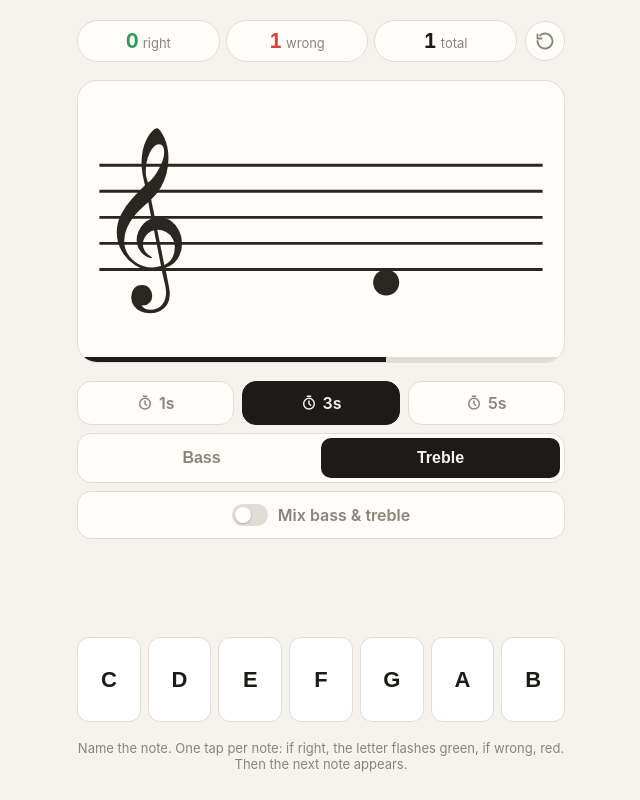
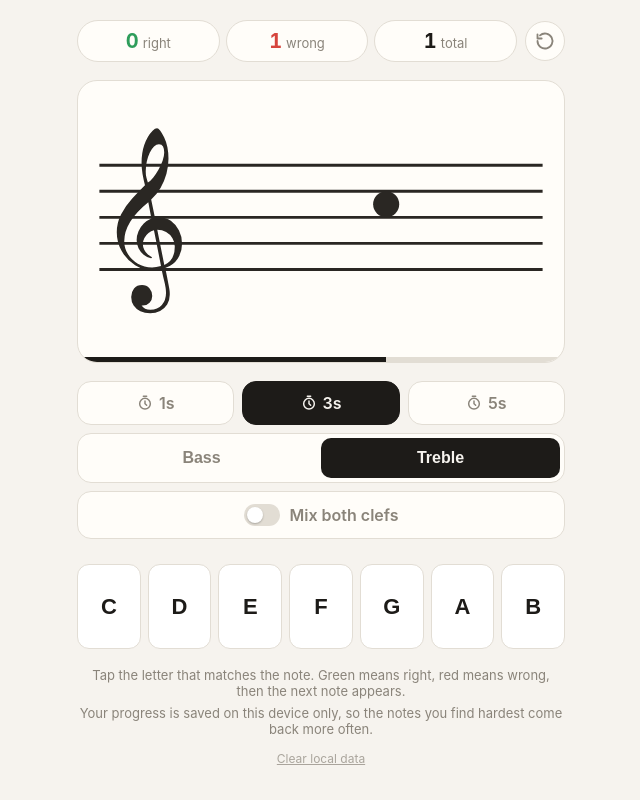
Before and after one commit to brtldcrs/note-practice, a plain HTML site: page index.html in a window 1280 px wide. Shown: the whole page, without its empty margins (319-959 px from the left). Drawn offline with Linux system fonts and the light colour scheme.

Commit message:
Add files via upload

```diff
--- a/index.html
+++ b/index.html
@@ -98,6 +98,10 @@
   .keys button.ok{background:var(--green); border-color:var(--green); color:#fff}
   .keys button.bad{background:var(--red); border-color:var(--red); color:#fff}
   .hint{text-align:center; color:var(--muted); font-size:13px; margin:0}
+  .hint2{display:block; margin-top:6px}
+  .forget{display:block; margin:-10px auto 0; background:none; border:none; padding:6px 10px;
+    color:var(--muted); opacity:.7; font-size:12px; text-decoration:underline; cursor:pointer; font-family:inherit}
+  .forget.armed{color:var(--red); opacity:1}
 </style>
 </head>
 <body>
@@ -130,7 +134,7 @@
 
 
   <div class="clefs">
-    <div class="timer" id="timer" aria-label="Time per note (tap again to switch off)">
+    <div class="timer" id="timer" aria-label="Time per note: tap the selected one again to turn the timer off">
       <button data-s="1"><svg viewBox="0 0 24 24" width="16" height="16" fill="none" stroke="currentColor" stroke-width="2.2" stroke-linecap="round"><circle cx="12" cy="13" r="8"/><path d="M12 9v4l2.5 2.5M9.5 2h5"/></svg>1s</button>
       <button data-s="3"><svg viewBox="0 0 24 24" width="16" height="16" fill="none" stroke="currentColor" stroke-width="2.2" stroke-linecap="round"><circle cx="12" cy="13" r="8"/><path d="M12 9v4l2.5 2.5M9.5 2h5"/></svg>3s</button>
       <button data-s="5"><svg viewBox="0 0 24 24" width="16" height="16" fill="none" stroke="currentColor" stroke-width="2.2" stroke-linecap="round"><circle cx="12" cy="13" r="8"/><path d="M12 9v4l2.5 2.5M9.5 2h5"/></svg>5s</button>
@@ -140,11 +144,12 @@
       <button class="b" data-clef="bass">Bass</button>
       <button class="t" data-clef="treble">Treble</button>
     </div>
-    <button class="mix" id="mix" aria-pressed="false"><span class="tg"></span>Mix bass &amp; treble</button>
+    <button class="mix" id="mix" aria-pressed="false"><span class="tg"></span>Mix both clefs</button>
   </div>
 
   <div class="keys" id="keys"></div>
-  <p class="hint">Name the note. One tap per note: if right, the letter flashes green, if wrong, red. Then the next note appears.</p>
+  <p class="hint">Tap the letter that matches the note. Green means right, red means wrong, then the next note appears.<span class="hint2">Your progress is saved on this device only, so the notes you find hardest come back more often.</span></p>
+  <button class="forget" id="forget">Clear local data</button>
 </main>
 
 <script>
@@ -206,19 +211,52 @@
     newNote();
   }
 
+  // ---- learning: every note (clef + position) has a weight; harder notes get picked more often ----
+  // Stored on the device, so it keeps learning across sessions. Weight 1 = normal.
+  let weights = store.get('weights', {});
+  if (typeof weights !== 'object' || weights === null) weights = {};
+  const W_MIN = 0.3, W_MAX = 8;
+  const wOf = (c, nd) => (typeof weights[c+':'+nd] === 'number' ? weights[c+':'+nd] : 1);
+
+  function learn(result, ms){
+    // everything drifts slowly back toward normal, so old mistakes fade and easy notes still return
+    for (const k in weights){
+      weights[k] = 1 + (weights[k] - 1) * 0.98;
+      if (Math.abs(weights[k] - 1) < 0.02) delete weights[k];
+    }
+    const key = clef + ':' + d;
+    let w = wOf(clef, d);
+    const slowMs = limit ? limit * 500 : 2000;     // slow = over half the timer, or over 2 s without timer
+    if (result === 'wrong') w = Math.min(W_MAX, w + 1.5);
+    else if (ms > slowMs)   w = Math.max(W_MIN, w * 0.85);
+    else                    w = Math.max(W_MIN, w * 0.6);
+    weights[key] = w;
+    store.set('weights', weights);
+  }
+
+  function pickNote(prevClef, prevD){
+    const clefs = mixed ? ['bass','treble'] : [clef];
+    const pool = [];
+    let total = 0;
+    for (const c of clefs) for (let nd = -2; nd <= 10; nd++){
+      if (c === prevClef && nd === prevD) continue;  // never the same note twice in a row
+      const w = wOf(c, nd); total += w; pool.push([c, nd, total]);
+    }
+    const r = Math.random() * total;
+    return pool.find(p => r < p[2]) || pool[pool.length - 1];
+  }
+
+  let shownAt = 0;
+
   function newNote(){
-    const prevClef = clef, prevD = d;
-    let c = clef, nd;
-    do {
-      if (mixed) c = Math.random() < 0.5 ? 'bass' : 'treble';
-      nd = Math.floor(Math.random() * 13) - 2;
-    } while (c === prevClef && nd === prevD);
+    const [c, nd] = pickNote(clef, d);
     if (c !== clef) showClef(c);
     d = nd;
     answer = LETTERS[(BASE[clef] + d) % 7];
     locked = false;
     keysEl.querySelectorAll('button').forEach(b => { b.className = ''; });
     drawNote();
+    shownAt = performance.now();
     startTimer();
   }
 
@@ -250,6 +288,7 @@
     if (locked) return;
     locked = true; timerId = null;
     timeouts++; wrong++;
+    learn('wrong');
     $('timebar').classList.add('out');
     noteG.className.baseVal = 'bad';
     keysEl.querySelector(`[data-l="${answer}"]`).className = 'ok';
@@ -271,10 +310,13 @@
     if (locked) return;
     locked = true; timeouts = 0;
     stopTimer();
+    const ms = performance.now() - shownAt;
     if (btn.dataset.l === answer){
       btn.className = 'ok'; noteG.className.baseVal = 'ok'; right++;
+      learn('right', ms);
     } else {
       btn.className = 'bad'; noteG.className.baseVal = 'bad'; wrong++;
+      learn('wrong');
       // flash the correct letter green so you see what it was
       keysEl.querySelector(`[data-l="${answer}"]`).className = 'ok';
     }
@@ -300,6 +342,21 @@
     else if (!locked) startTimer();
   });
 
+  // two taps to clear what the app has learned about your weak notes
+  let forgetArmed = null;
+  $('forget').addEventListener('click', () => {
+    const f = $('forget');
+    if (!forgetArmed){
+      f.textContent = 'Tap again to confirm'; f.classList.add('armed');
+      forgetArmed = setTimeout(() => { forgetArmed = null; f.textContent = 'Clear local data'; f.classList.remove('armed'); }, 3000);
+    } else {
+      clearTimeout(forgetArmed); forgetArmed = null;
+      weights = {}; store.set('weights', weights);
+      f.textContent = 'Cleared'; f.classList.remove('armed');
+      setTimeout(() => { f.textContent = 'Clear local data'; }, 1500);
+    }
+  });
+
   $('mix').addEventListener('click', () => {
     mixed = !mixed; store.set('mixed', mixed); renderMix();
     if (!mixed) store.set('clef', clef);
--- a/sw.js
+++ b/sw.js
@@ -1,6 +1,6 @@
 // Offline support: keeps a copy of the app on the phone.
 // When you change any file, bump VERSION so phones fetch the new copy.
-const VERSION = 'note-practice-v10';
+const VERSION = 'note-practice-v15';
 const FILES = [
   './',
   'index.html',
```
